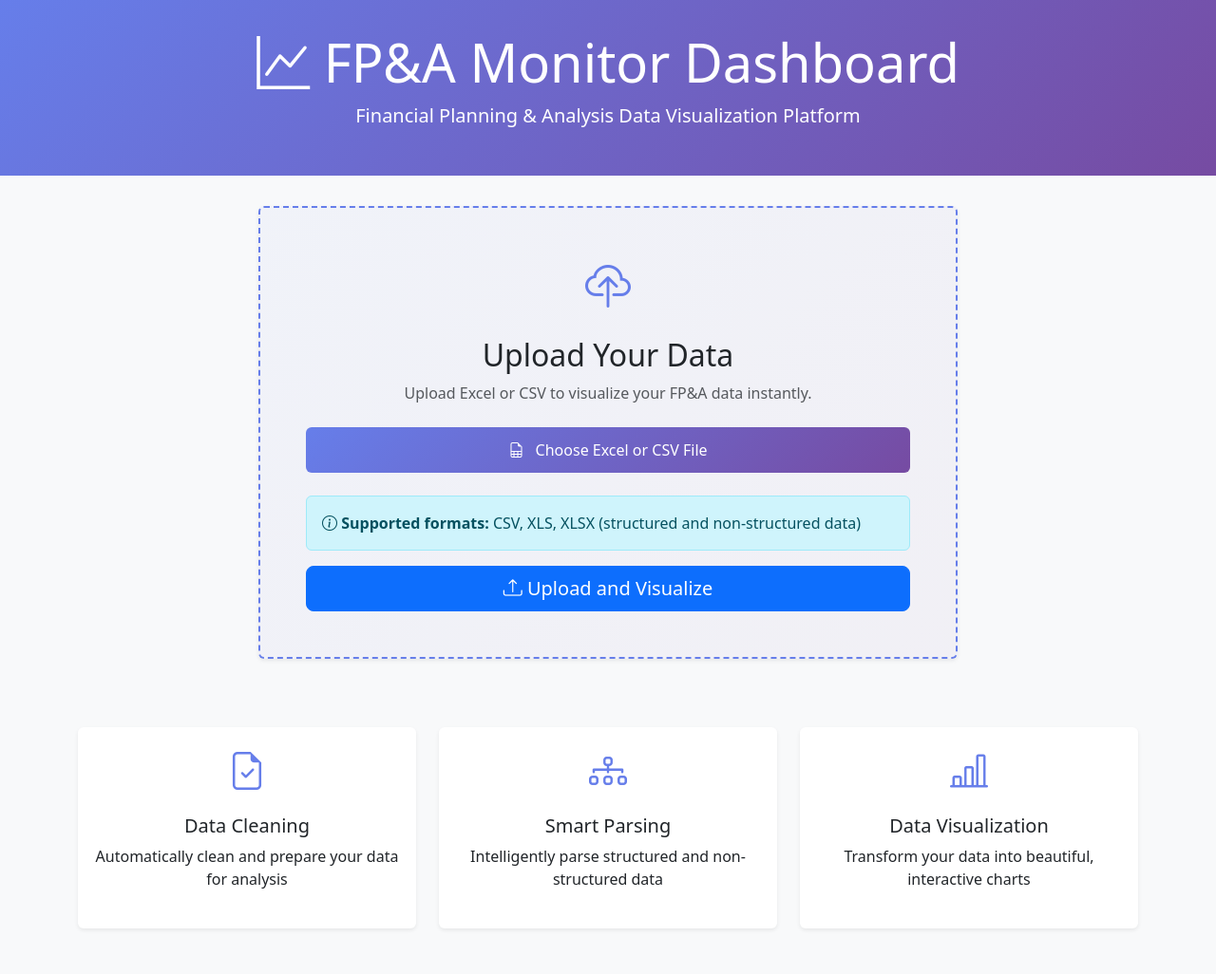
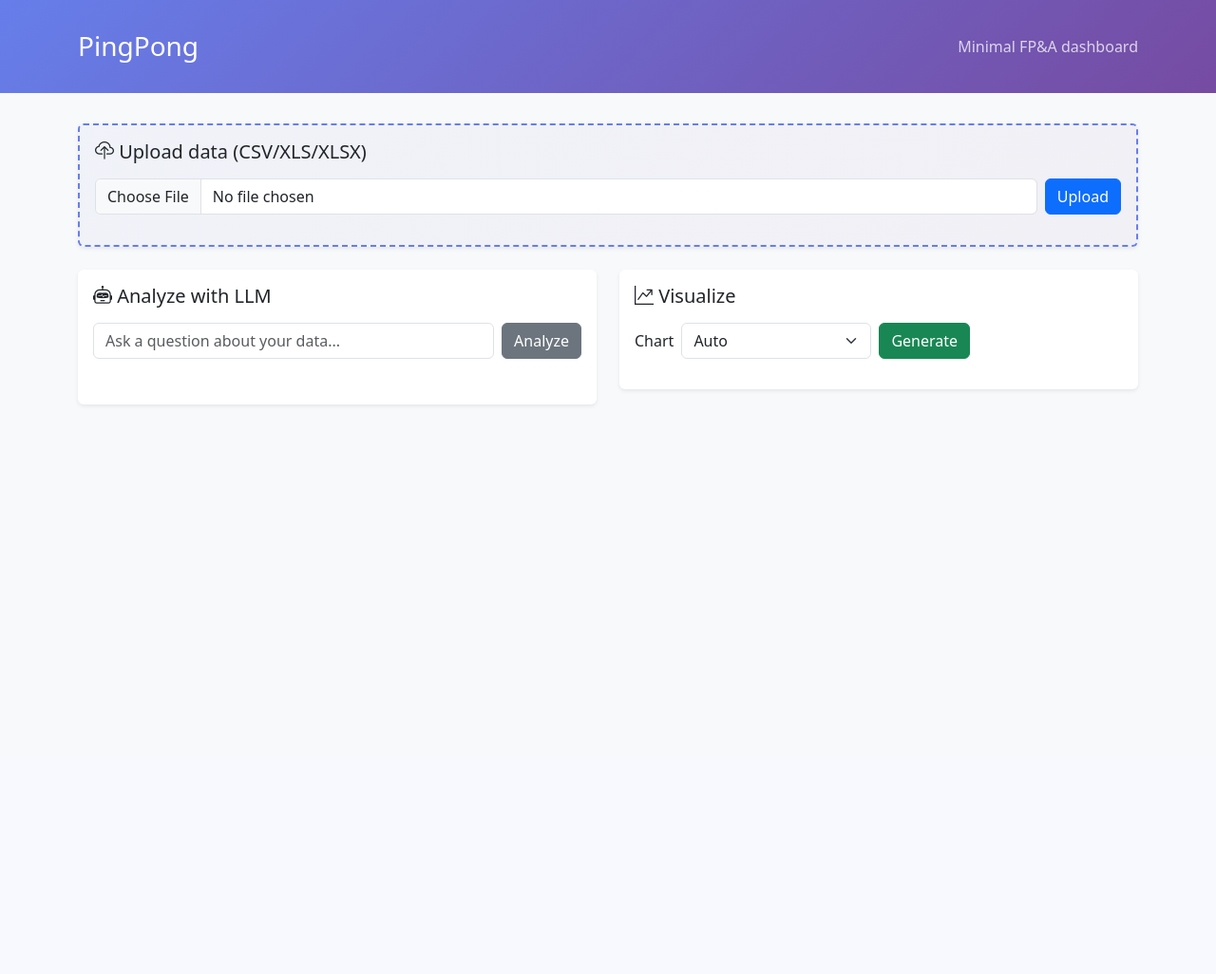
Before and after one commit to joaoccaldas/fpa-monitor-app, a Flask app: page / in a window 1280 px wide. Shown: the whole page at 95% size. After the commit the page ends 428 px from the top, so only its background shows below. Run offline with Flask 3, Linux system fonts and the light colour scheme; some libraries are stand-ins or nearby versions.

Commit message:
Audit: Codebase security, bugfixes, documentation, hardening for PingPong release.
- Replace templates/index.html with clean minimal UI (PingPong)
- Add upload, analyze, visualize flows with Chart.js
- Improve accessibility and UX copy

```diff
--- a/templates/index.html
+++ b/templates/index.html
@@ -1,164 +1,188 @@
 <!DOCTYPE html>
 <html lang="en">
 <head>
-    <meta charset="UTF-8">
-    <meta name="viewport" content="width=device-width, initial-scale=1.0">
-    <title>FP&A Monitor Dashboard</title>
-    <link href="https://cdn.jsdelivr.net/npm/bootstrap@5.3.0/dist/css/bootstrap.min.css" rel="stylesheet">
-    <link href="https://cdn.jsdelivr.net/npm/bootstrap-icons@1.10.0/font/bootstrap-icons.css" rel="stylesheet">
+  <meta charset="UTF-8" />
+  <meta name="viewport" content="width=device-width, initial-scale=1.0" />
+  <title>PingPong — FP&A Monitor Dashboard</title>
+  <link rel="stylesheet" href="https://cdn.jsdelivr.net/npm/bootstrap@5.3.0/dist/css/bootstrap.min.css" />
+  <link rel="stylesheet" href="https://cdn.jsdelivr.net/npm/bootstrap-icons@1.10.0/font/bootstrap-icons.css" />
   <style>
-        body {
-            background-color: #f8f9fa;
-        }
+    body { background-color: #f8f9fa; }
     .dashboard-header {
       background: linear-gradient(135deg, #667eea 0%, #764ba2 100%);
-            color: white;
-            padding: 2rem 0;
-            margin-bottom: 2rem;
+      color: white; padding: 2rem 0; margin-bottom: 2rem;
     }
-        .card {
-            box-shadow: 0 0.125rem 0.25rem rgba(0,0,0,0.075);
-            margin-bottom: 1.5rem;
-            border: none;
-        }
-        .upload-card {
-            border: 2px dashed #667eea;
-            background: linear-gradient(135deg, rgba(102,126,234,0.05) 0%, rgba(118,75,162,0.05) 100%);
-            transition: all 0.3s;
-        }
-        .upload-card:hover {
-            border-color: #764ba2;
-            box-shadow: 0 0.5rem 1rem rgba(102,126,234,0.2);
-        }
-        .file-input-wrapper {
-            position: relative;
-            display: inline-block;
-            width: 100%;
-        }
-        .file-input-label {
-            display: inline-block;
-            padding: 0.75rem 1.5rem;
-            background: linear-gradient(135deg, #667eea 0%, #764ba2 100%);
-            color: white;
-            border-radius: 0.375rem;
-            cursor: pointer;
-            transition: all 0.3s;
-            text-align: center;
-            width: 100%;
-        }
-        .file-input-label:hover {
-            transform: translateY(-2px);
-            box-shadow: 0 0.5rem 1rem rgba(0,0,0,0.15);
-        }
-        .file-input-label i {
-            margin-right: 0.5rem;
-        }
+    .card { box-shadow: 0 .125rem .25rem rgba(0,0,0,.075); border: none; }
+    .upload-card { border: 2px dashed #667eea; background: linear-gradient(135deg, rgba(102,126,234,.05) 0%, rgba(118,75,162,.05) 100%); transition: all .3s; }
+    .upload-card:hover { border-color: #764ba2; box-shadow: 0 .5rem 1rem rgba(102,126,234,.2); }
+    pre { white-space: pre-wrap; }
   </style>
 </head>
 <body>
-    <!-- Header -->
-    <div class="dashboard-header">
+  <header class="dashboard-header">
     <div class="container">
-            <div class="text-center">
-                <h1 class="display-4"><i class="bi bi-graph-up"></i> FP&A Monitor Dashboard</h1>
-                <p class="lead">Financial Planning & Analysis Data Visualization Platform</p>
+      <div class="d-flex justify-content-between align-items-center">
+        <h1 class="h3 m-0">PingPong</h1>
+        <span class="opacity-75">Minimal FP&A dashboard</span>
+      </div>
+    </div>
+  </header>
+
+  <main class="container mb-5">
+    <div class="row g-4">
+      <!-- Upload -->
+      <div class="col-12">
+        <div class="card upload-card">
+          <div class="card-body">
+            <h2 class="h5 mb-3"><i class="bi bi-cloud-upload"></i> Upload data (CSV/XLS/XLSX)</h2>
+            <form id="upload-form" class="d-flex gap-2" enctype="multipart/form-data">
+              <input class="form-control" type="file" name="file" id="file" accept=".csv,.xls,.xlsx" required />
+              <button class="btn btn-primary" type="submit">Upload</button>
+            </form>
+            <div id="upload-status" class="mt-3 small text-muted"></div>
           </div>
         </div>
       </div>
 
-    <!-- Main Content -->
-    <div class="container">
-        <!-- File Upload Feature Section - Front and Center -->
-        <div class="row justify-content-center mb-5">
-            <div class="col-lg-8">
-                <div class="card upload-card">
-                    <div class="card-body p-5">
-                        <div class="text-center mb-4">
-                            <i class="bi bi-cloud-upload" style="font-size: 3rem; color: #667eea;"></i>
-                            <h2 class="mt-3">Upload Your Data</h2>
-                            <p class="text-muted">Upload Excel or CSV to visualize your FP&A data instantly.</p>
-                        </div>
-
-                        <form id="uploadForm" enctype="multipart/form-data">
-                            <div class="mb-4">
-                                <div class="file-input-wrapper">
-                                    <input type="file"
-                                           id="fileInput"
-                                           name="dataFile"
-                                           accept=".csv,.xls,.xlsx"
-                                           class="d-none"
-                                           required>
-                                    <label for="fileInput" class="file-input-label">
-                                        <i class="bi bi-file-earmark-spreadsheet"></i>
-                                        Choose Excel or CSV File
-                                    </label>
-                                </div>
-                                <div id="fileName" class="mt-2 text-center text-muted small"></div>
-                            </div>
-
-                            <div class="alert alert-info" role="alert">
-                                <i class="bi bi-info-circle"></i>
-                                <strong>Supported formats:</strong> CSV, XLS, XLSX (structured and non-structured data)
-                            </div>
-
-                            <button type="submit" class="btn btn-primary btn-lg w-100">
-                                <i class="bi bi-upload"></i> Upload and Visualize
-                            </button>
+      <!-- Analyze -->
+      <div class="col-lg-6">
+        <div class="card">
+          <div class="card-body">
+            <h2 class="h5 mb-3"><i class="bi bi-robot"></i> Analyze with LLM</h2>
+            <form id="analyze-form" class="d-flex gap-2">
+              <input class="form-control" type="text" id="question" placeholder="Ask a question about your data..." />
+              <button class="btn btn-secondary" type="submit">Analyze</button>
             </form>
+            <div id="analysis" class="mt-3">
+              <pre class="small" id="analysis-text"></pre>
             </div>
           </div>
         </div>
       </div>
 
-        <!-- Features Section -->
-        <div class="row mb-5">
-            <div class="col-md-4">
-                <div class="card text-center h-100">
+      <!-- Visualize -->
+      <div class="col-lg-6">
+        <div class="card">
           <div class="card-body">
-                        <i class="bi bi-file-earmark-check" style="font-size: 2.5rem; color: #667eea;"></i>
-                        <h5 class="card-title mt-3">Data Cleaning</h5>
-                        <p class="card-text">Automatically clean and prepare your data for analysis</p>
-                    </div>
-                </div>
-            </div>
-            <div class="col-md-4">
-                <div class="card text-center h-100">
-                    <div class="card-body">
-                        <i class="bi bi-diagram-3" style="font-size: 2.5rem; color: #667eea;"></i>
-                        <h5 class="card-title mt-3">Smart Parsing</h5>
-                        <p class="card-text">Intelligently parse structured and non-structured data</p>
-                    </div>
-                </div>
-            </div>
-            <div class="col-md-4">
-                <div class="card text-center h-100">
-                    <div class="card-body">
-                        <i class="bi bi-bar-chart-line" style="font-size: 2.5rem; color: #667eea;"></i>
-                        <h5 class="card-title mt-3">Data Visualization</h5>
-                        <p class="card-text">Transform your data into beautiful, interactive charts</p>
+            <h2 class="h5 mb-3"><i class="bi bi-graph-up-arrow"></i> Visualize</h2>
+            <form id="visualize-form" class="d-flex gap-2 align-items-center">
+              <label class="form-label m-0" for="chart">Chart</label>
+              <select id="chart" class="form-select" style="max-width: 200px;">
+                <option value="auto" selected>Auto</option>
+                <option value="line">Line</option>
+                <option value="bar">Bar</option>
+                <option value="pie">Pie</option>
+              </select>
+              <button class="btn btn-success" type="submit">Generate</button>
+            </form>
+            <div id="charts" class="mt-3"></div>
           </div>
         </div>
       </div>
     </div>
-    </div>
+  </main>
 
-    <script src="https://cdn.jsdelivr.net/npm/bootstrap@5.3.0/dist/js/bootstrap.bundle.min.js"></script>
   <script>
-        // Display selected filename
-        document.getElementById('fileInput').addEventListener('change', function(e) {
-            const fileName = e.target.files[0]?.name || '';
-            document.getElementById('fileName').textContent = fileName ? `Selected: ${fileName}` : '';
+    async function postJSON(url, body) {
+      const res = await fetch(url, { method: 'POST', headers: { 'Content-Type': 'application/json' }, body: JSON.stringify(body || {}) });
+      return res.json();
+    }
+
+    // Upload
+    const uploadForm = document.getElementById('upload-form');
+    const uploadStatus = document.getElementById('upload-status');
+    uploadForm.addEventListener('submit', async (e) => {
+      e.preventDefault();
+      uploadStatus.textContent = 'Uploading...';
+      const formData = new FormData(uploadForm);
+      try {
+        const res = await fetch('/upload', { method: 'POST', body: formData });
+        const data = await res.json();
+        if (data.success) {
+          uploadStatus.textContent = `Uploaded ${data.rows} rows, ${data.cols} columns.`;
+        } else {
+          uploadStatus.textContent = data.error || 'Upload failed.';
+        }
+      } catch (err) {
+        uploadStatus.textContent = 'Network error during upload.';
+      }
     });
 
-        // Handle form submission
-        document.getElementById('uploadForm').addEventListener('submit', function(e) {
+    // Analyze
+    const analyzeForm = document.getElementById('analyze-form');
+    const analysisText = document.getElementById('analysis-text');
+    analyzeForm.addEventListener('submit', async (e) => {
       e.preventDefault();
-            const fileInput = document.getElementById('fileInput');
-            if (fileInput.files.length > 0) {
-                // TODO: Implement file upload and processing logic
-                alert('File upload functionality will be implemented in the backend.');
+      analysisText.textContent = 'Thinking...';
+      const question = document.getElementById('question').value || undefined;
+      try {
+        const data = await postJSON('/analyze', { question });
+        analysisText.textContent = data.success ? (data.analysis || '') : (data.error || 'Analyze failed.');
+      } catch (err) {
+        analysisText.textContent = 'Network error during analysis.';
+      }
+    });
+
+    // Visualize
+    const visualizeForm = document.getElementById('visualize-form');
+    const chartsDiv = document.getElementById('charts');
+
+    function renderCharts(charts) {
+      chartsDiv.innerHTML = '';
+      for (const c of charts) {
+        const card = document.createElement('div');
+        card.className = 'border rounded p-3 mb-3';
+        const title = document.createElement('div');
+        title.className = 'fw-semibold mb-2';
+        title.textContent = c.title || c.type;
+        card.appendChild(title);
+
+        if (c.type === 'line' || c.type === 'bar') {
+          const canvas = document.createElement('canvas');
+          canvas.height = 220;
+          card.appendChild(canvas);
+          chartsDiv.appendChild(card);
+          // Simple Chart.js rendering
+          new Chart(canvas, {
+            type: c.type,
+            data: { labels: c.x_data, datasets: [{ label: c.y_label, data: c.y_data, borderColor: '#667eea', backgroundColor: 'rgba(102,126,234,.35)' }] },
+            options: { responsive: true, maintainAspectRatio: false, scales: { x: { ticks: { autoSkip: true, maxTicksLimit: 8 } } } }
+          });
+          continue;
+        }
+        if (c.type === 'pie') {
+          const canvas = document.createElement('canvas');
+          canvas.height = 220;
+          card.appendChild(canvas);
+          chartsDiv.appendChild(card);
+          new Chart(canvas, {
+            type: 'pie',
+            data: { labels: c.labels, datasets: [{ data: c.values, backgroundColor: ['#667eea','#764ba2','#e67e22','#16a085','#2ecc71','#1abc9c','#d35400','#8e44ad','#2980b9','#c0392b'] }] },
+            options: { responsive: true, maintainAspectRatio: false }
+          });
+          continue;
+        }
+        chartsDiv.appendChild(card);
+      }
+    }
+
+    visualizeForm.addEventListener('submit', async (e) => {
+      e.preventDefault();
+      chartsDiv.textContent = 'Generating charts...';
+      const chart = document.getElementById('chart').value;
+      try {
+        const data = await postJSON('/visualize', { chart });
+        if (data.success) {
+          renderCharts(data.charts || []);
+        } else {
+          chartsDiv.textContent = data.error || 'Visualization failed.';
+        }
+      } catch (err) {
+        chartsDiv.textContent = 'Network error during visualization.';
       }
     });
   </script>
+
+  <script src="https://cdn.jsdelivr.net/npm/chart.js@4.4.0/dist/chart.umd.min.js"></script>
 </body>
 </html>
```
Lines whose indentation alone changed are shown as unchanged.
